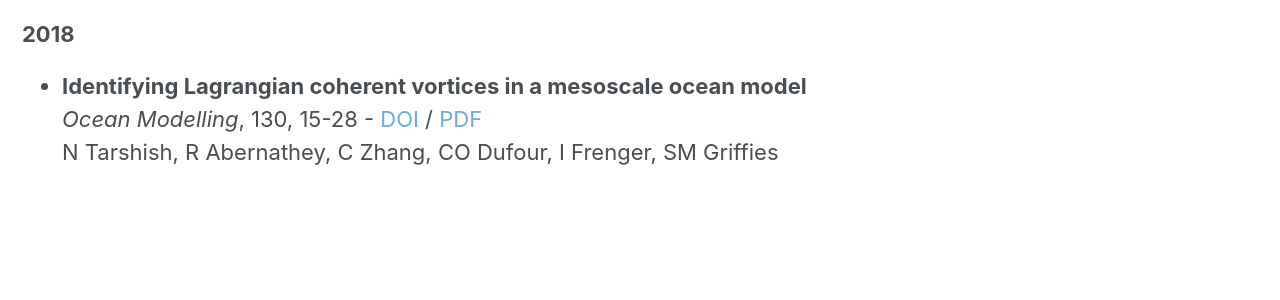
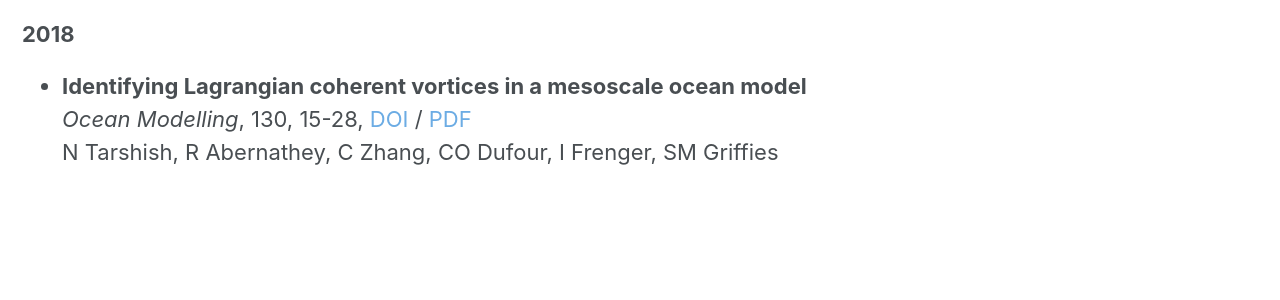
Before and after one commit to ci-zhang/ci-zhang.github.io, a Jekyll site: the page built from _pages/papers.md, in a window 1280 px wide. Shown: the part 263-563 px from the top of the page. Built offline with Jekyll 4.4.1, drawn with Linux system fonts in a browser that asks for light colours; nearby versions of some CDN libraries; a style sheet for code colours, icons or effects is not loaded.

```diff
--- a/_pages/papers.md
+++ b/_pages/papers.md
@@ -10,7 +10,7 @@ layout: space
 ### 2018
 
 *  **Identifying Lagrangian coherent vortices in a mesoscale ocean model**
-   *Ocean Modelling*, 130, 15-28 - [DOI][d1] / [PDF][p1]
+   *Ocean Modelling*, 130, 15-28, [DOI][d1] / [PDF][p1]
    N Tarshish, R Abernathey, C Zhang, CO Dufour, I Frenger, SM Griffies
 
    [d1]: https://doi.org/10.1016/j.ocemod.2018.07.001
```
